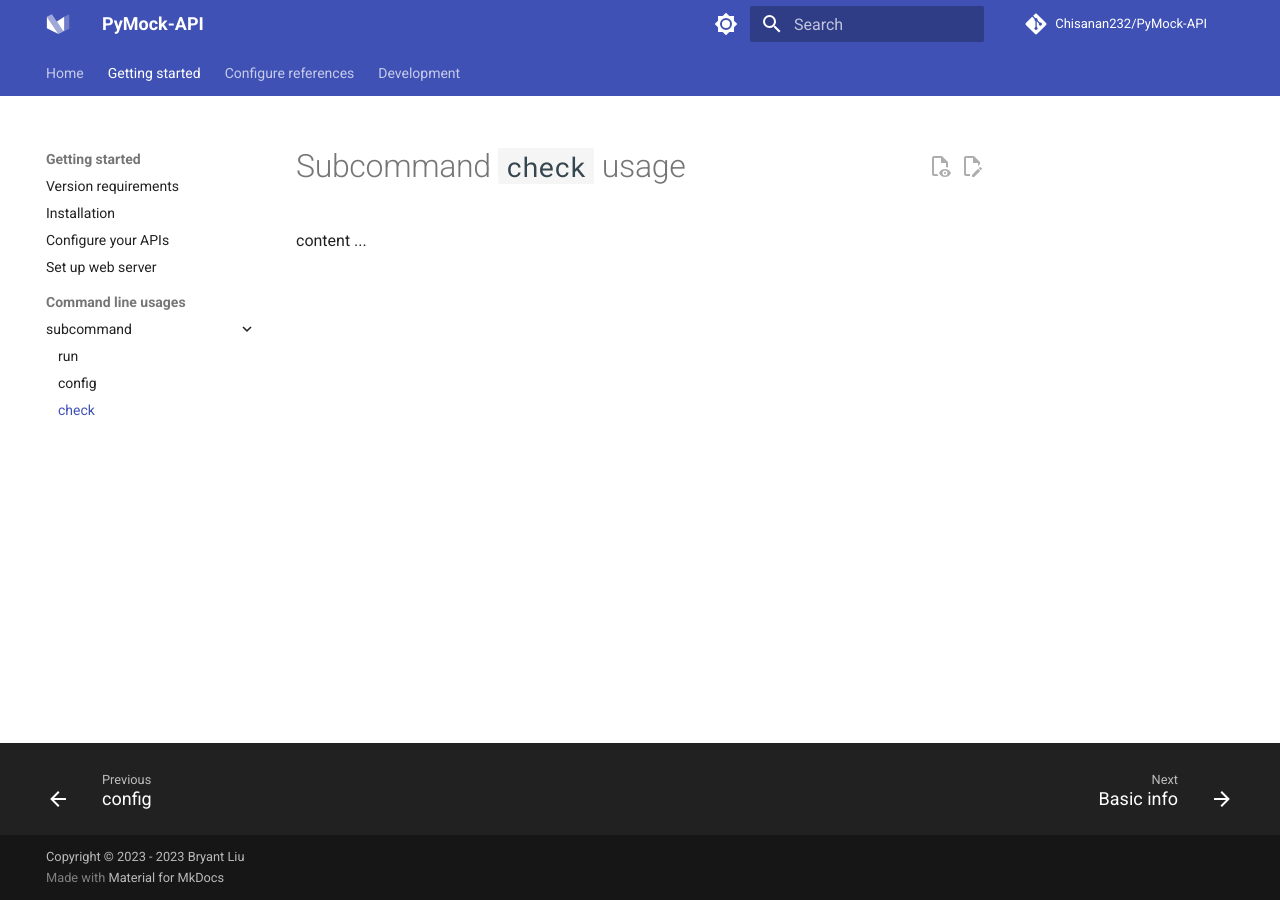
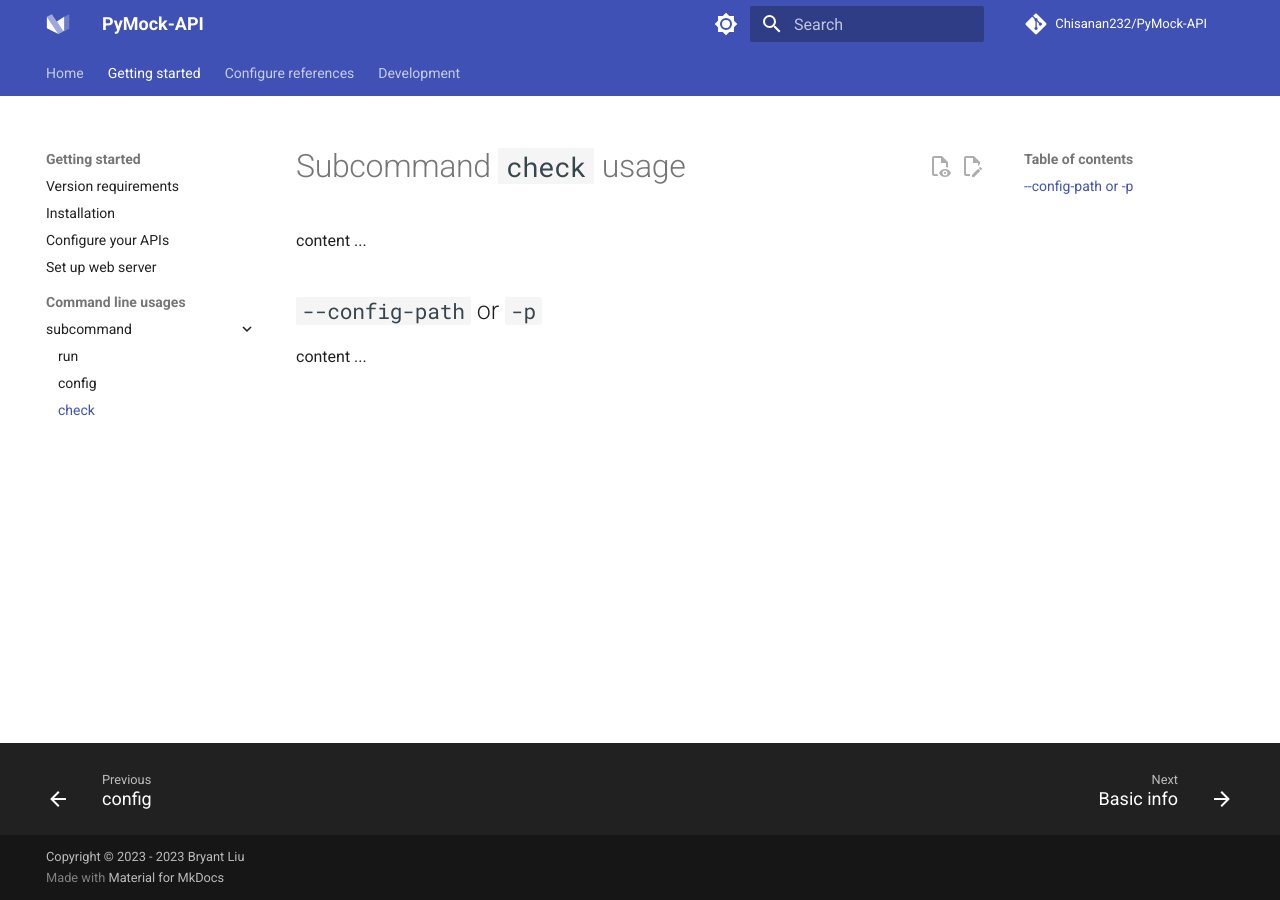
Before and after one commit to Chisanan232/PyMock-Server, an MkDocs documentation site: the page built from docs/command-line-usage/subcmd-check.md, in a window 1280 px wide. Built offline with MkDocs 1.6.1 and Material for MkDocs 9.7.7, drawn with Linux system fonts in a browser that asks for light colours; comment, search, counter and statistics services are not loaded.

Commit message:
Add the headers without content in page *Command line usages/Subcommand check usage*.

```diff
--- a/docs/command-line-usage/subcmd-check.md
+++ b/docs/command-line-usage/subcmd-check.md
@@ -1,3 +1,8 @@
 # Subcommand ``check`` usage
 
 content ...
+
+
+## ``--config-path`` or ``-p``
+
+content ...
```
